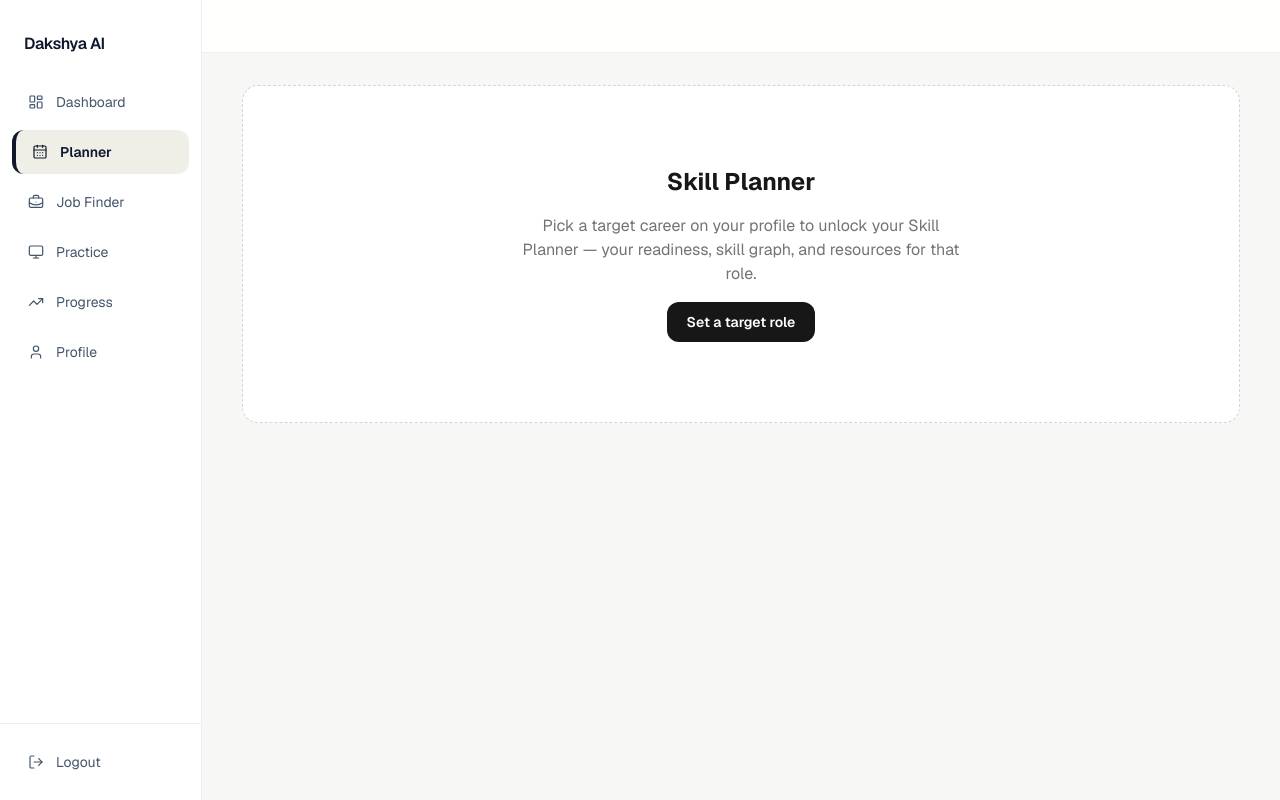
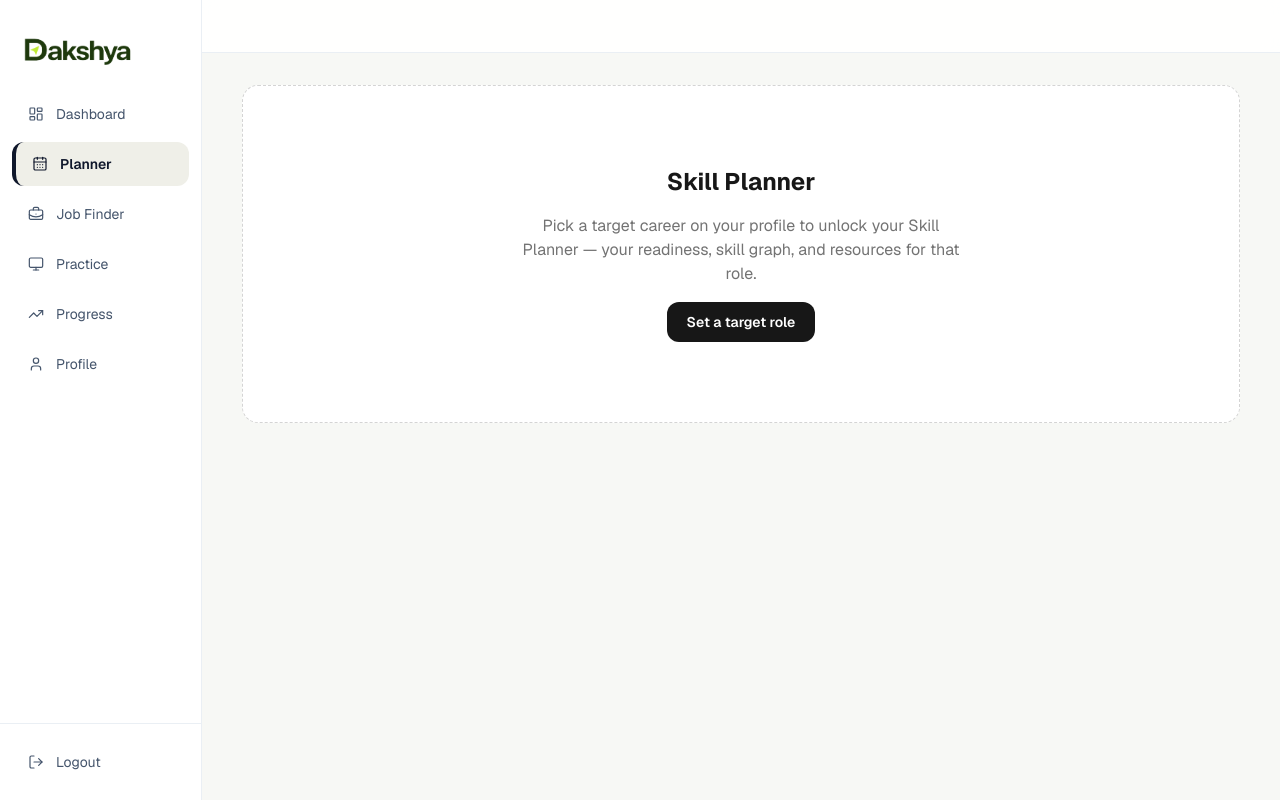
Before and after one commit to manash5/Dakshya, a Next.js app in the folder frontend/: page /dashboard/planner in a window 1280 px wide. Built offline with nearby package versions, Linux system fonts and the light colour scheme; no server answers.

Commit message:
style: replace header/sidebar placeholders with logo and real greeting

```diff
--- a/frontend/app/dashboard/_components/layout/header.tsx
+++ b/frontend/app/dashboard/_components/layout/header.tsx
@@ -1,9 +1,15 @@
 "use client"
 
 import { useState } from "react";
-import { Bell } from "lucide-react";
 import Image from "next/image";
 import { useAuth } from "@/lib/context/AuthContext";
+
+function getGreeting() {
+  const hour = new Date().getHours();
+  if (hour < 12) return "Good morning";
+  if (hour < 17) return "Good afternoon";
+  return "Good evening";
+}
 
 export default function DashboardHeader() {
   const { user, loading } = useAuth();
@@ -22,11 +28,6 @@
       <div className="flex h-[52px] items-center justify-end px-8">
         <div className="flex items-center gap-6">
 
-          {/* Notification Bell */}
-          <button className="rounded-full p-2 text-slate-500 transition hover:bg-slate-100 hover:text-slate-900">
-            <Bell size={16} strokeWidth={1.8} />
-          </button>
-
           {/* User Profile Info & Avatar */}
           <div className="flex items-center gap-3">
             <div className="text-right leading-tight">
@@ -34,7 +35,7 @@
                 {name}
               </p>
               <p className="text-[11px] uppercase tracking-[0.2em] text-slate-500">
-                software engineer
+                {getGreeting()}
               </p>
             </div>
 
--- a/frontend/app/dashboard/_components/layout/sidebar.tsx
+++ b/frontend/app/dashboard/_components/layout/sidebar.tsx
@@ -1,5 +1,6 @@
 "use client";
 
+import Image from "next/image";
 import Link from "next/link";
 import { usePathname } from "next/navigation";
 import {
@@ -55,9 +56,14 @@
   return (
     <aside className="flex h-screen w-[202px] shrink-0 flex-col border-r border-slate-200/70 bg-white">
       <div className="px-6 pt-8 pb-6">
-        <h1 className="text-base font-semibold tracking-tight text-slate-900 suppressHydrationWarning">
-          Dakshya AI
-        </h1>
+        <Image
+          src="/dakshya_main.png"
+          alt="Dakshya AI"
+          width={110}
+          height={36}
+          priority
+          className="h-9 w-auto object-contain"
+        />
       </div>
 
       <nav className="flex-1 px-3">
```
